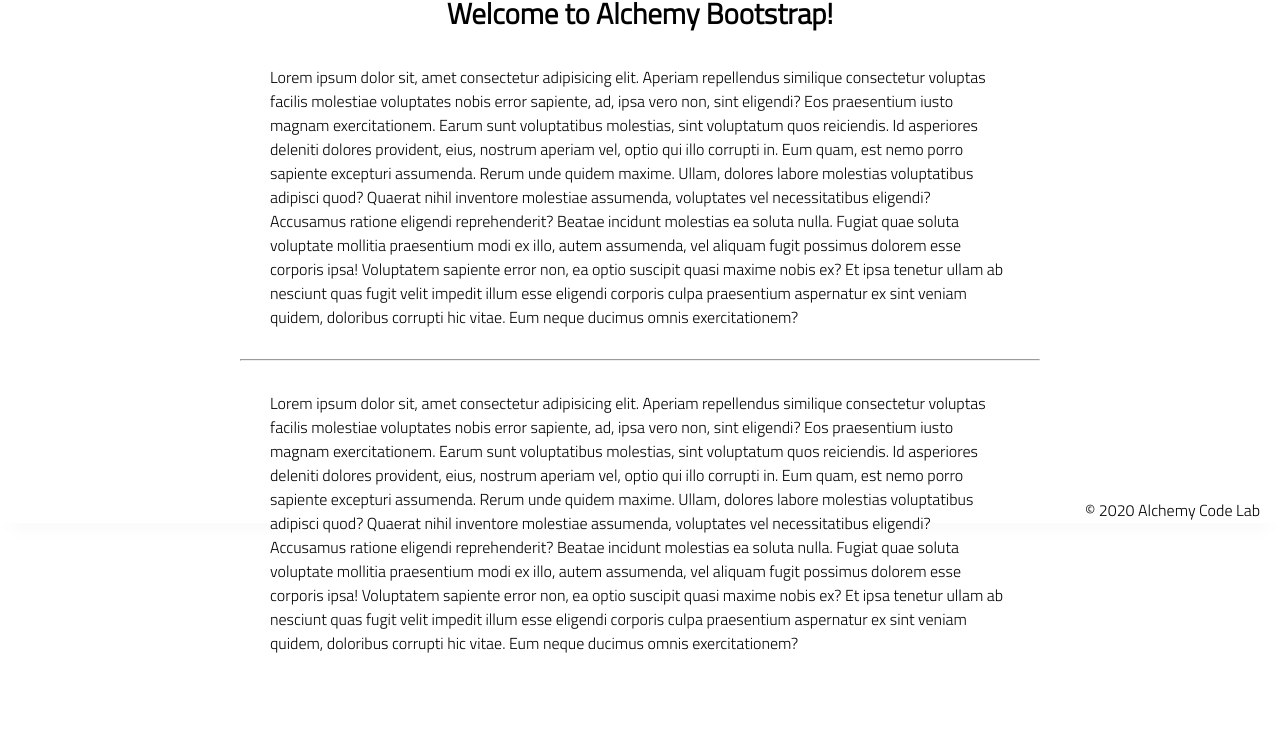
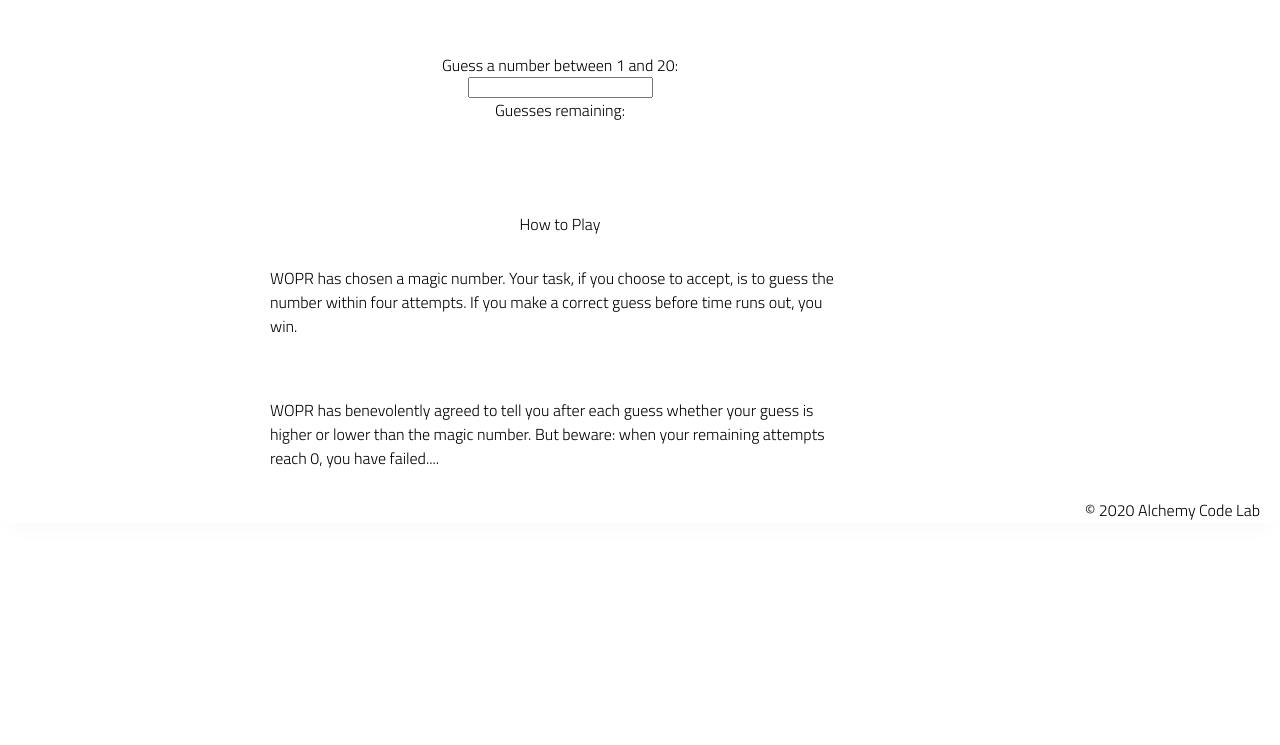
Before and after one commit to cmmerritt/guess-number-game, a plain HTML site: page index.html in a window 1280 px wide. Shown: the part 277-1022 px from the top of the page. After the commit the page ends 897 px from the top, so only its background shows below. Drawn offline with Linux system fonts and the light colour scheme.

Commit message:
add basic html and initial test for compare function

```diff
--- a/app.js
+++ b/app.js
@@ -1,4 +1,11 @@
 // import functions and grab DOM elements
+const numberGuess = document.getElementById('number-guess-input');
+
+const highOrLowMessage = document.getElementById('high-or-low-message');
+
+const guessesRemainingDisplay = document.getElementById('guesses-remaining-display');
+
+const loseOrWinMessage = document.getElementById('lose-or-win-message');
 
 // initialize state
 
--- a/index.html
+++ b/index.html
@@ -14,33 +14,42 @@
 
 <body>
     <header>
-        <div class="gutter-right logo">
-            <img src="assets/big-logo.png"/>
+        <div>
         </div>
     </header>
     <main>
         <section class="main-section">
-            <img class="main-logo" src="assets/alchemy-logo.png"/>
             <h2>
-                Welcome to Alchemy Bootstrap!
+                Guess the number!
             </h2>
 
             <content>
             <p>
-                Lorem ipsum dolor sit, amet consectetur adipisicing elit. Aperiam repellendus similique consectetur voluptas facilis molestiae voluptates nobis error sapiente, ad, ipsa vero non, sint eligendi? Eos praesentium iusto magnam exercitationem.
-                Earum sunt voluptatibus molestias, sint voluptatum quos reiciendis. Id asperiores deleniti dolores provident, eius, nostrum aperiam vel, optio qui illo corrupti in. Eum quam, est nemo porro sapiente excepturi assumenda.
-                Rerum unde quidem maxime. Ullam, dolores labore molestias voluptatibus adipisci quod? Quaerat nihil inventore molestiae assumenda, voluptates vel necessitatibus eligendi? Accusamus ratione eligendi reprehenderit? Beatae incidunt molestias ea soluta nulla.
-                Fugiat quae soluta voluptate mollitia praesentium modi ex illo, autem assumenda, vel aliquam fugit possimus dolorem esse corporis ipsa! Voluptatem sapiente error non, ea optio suscipit quasi maxime nobis ex?
-                Et ipsa tenetur ullam ab nesciunt quas fugit velit impedit illum esse eligendi corporis culpa praesentium aspernatur ex sint veniam quidem, doloribus corrupti hic vitae. Eum neque ducimus omnis exercitationem?
+                Can you guess the correct number before the rogue supercomputer wins and destroys the world?
             </p>
             <hr />
-            <p>
-                Lorem ipsum dolor sit, amet consectetur adipisicing elit. Aperiam repellendus similique consectetur voluptas facilis molestiae voluptates nobis error sapiente, ad, ipsa vero non, sint eligendi? Eos praesentium iusto magnam exercitationem.
-                Earum sunt voluptatibus molestias, sint voluptatum quos reiciendis. Id asperiores deleniti dolores provident, eius, nostrum aperiam vel, optio qui illo corrupti in. Eum quam, est nemo porro sapiente excepturi assumenda.
-                Rerum unde quidem maxime. Ullam, dolores labore molestias voluptatibus adipisci quod? Quaerat nihil inventore molestiae assumenda, voluptates vel necessitatibus eligendi? Accusamus ratione eligendi reprehenderit? Beatae incidunt molestias ea soluta nulla.
-                Fugiat quae soluta voluptate mollitia praesentium modi ex illo, autem assumenda, vel aliquam fugit possimus dolorem esse corporis ipsa! Voluptatem sapiente error non, ea optio suscipit quasi maxime nobis ex?
-                Et ipsa tenetur ullam ab nesciunt quas fugit velit impedit illum esse eligendi corporis culpa praesentium aspernatur ex sint veniam quidem, doloribus corrupti hic vitae. Eum neque ducimus omnis exercitationem?
-            </p>
+            <section>
+                <span>Guess a number between 1 and 20:</span>
+                <input id="number-guess-input">
+                <span id="high-or-low-message"></span>
+                <span>Guesses remaining:</span>
+                <span id="guesses-remaining-display"></span>
+                <span id="lose-or-win-message"></span>
+
+            </section>
+            <section>
+                <h3>How to Play</h3>
+                    <p>
+                        WOPR has chosen a magic number. Your task, if you choose to accept,
+                        is to guess the number within four attempts. If you make a correct guess
+                        before time runs out, you win.
+                    </p>
+                    <p>
+                        WOPR has benevolently agreed to tell you after each guess whether your guess
+                        is higher or lower than the magic number. But beware: when your remaining
+                        attempts reach 0, you have failed....
+                    </p>
+            </section>
 
         </section>
     </main>
--- /dev/null
+++ b/utils.js
@@ -0,0 +1,5 @@
+export function compareNumbers(guess, correctNumber) {
+    if (guess === correctNumber) return 0;
+    if (guess < correctNumber) return -1;
+    if (guess > correctNumber) return 1;
+}
```
Also changed, not shown: test/example.test.js (deleted, +0 -18 lines), test/tests.js (+1 -1 lines), test/utils.test.js (added, +23 -0 lines), assets/shall-we-play.png (added), assets/swan-computer.jpg (added), assets/wopr-1.jpeg (added), 1 other file.
